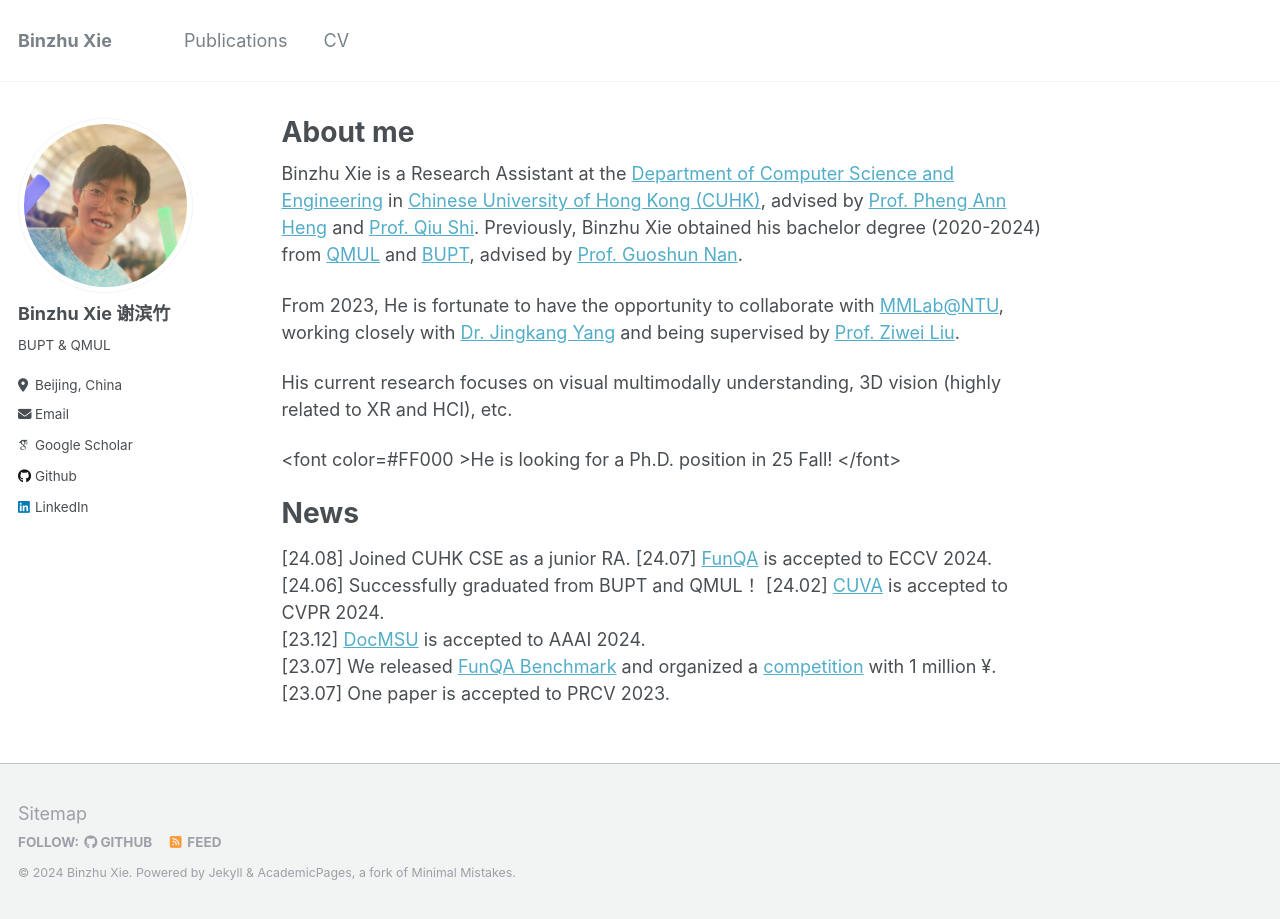
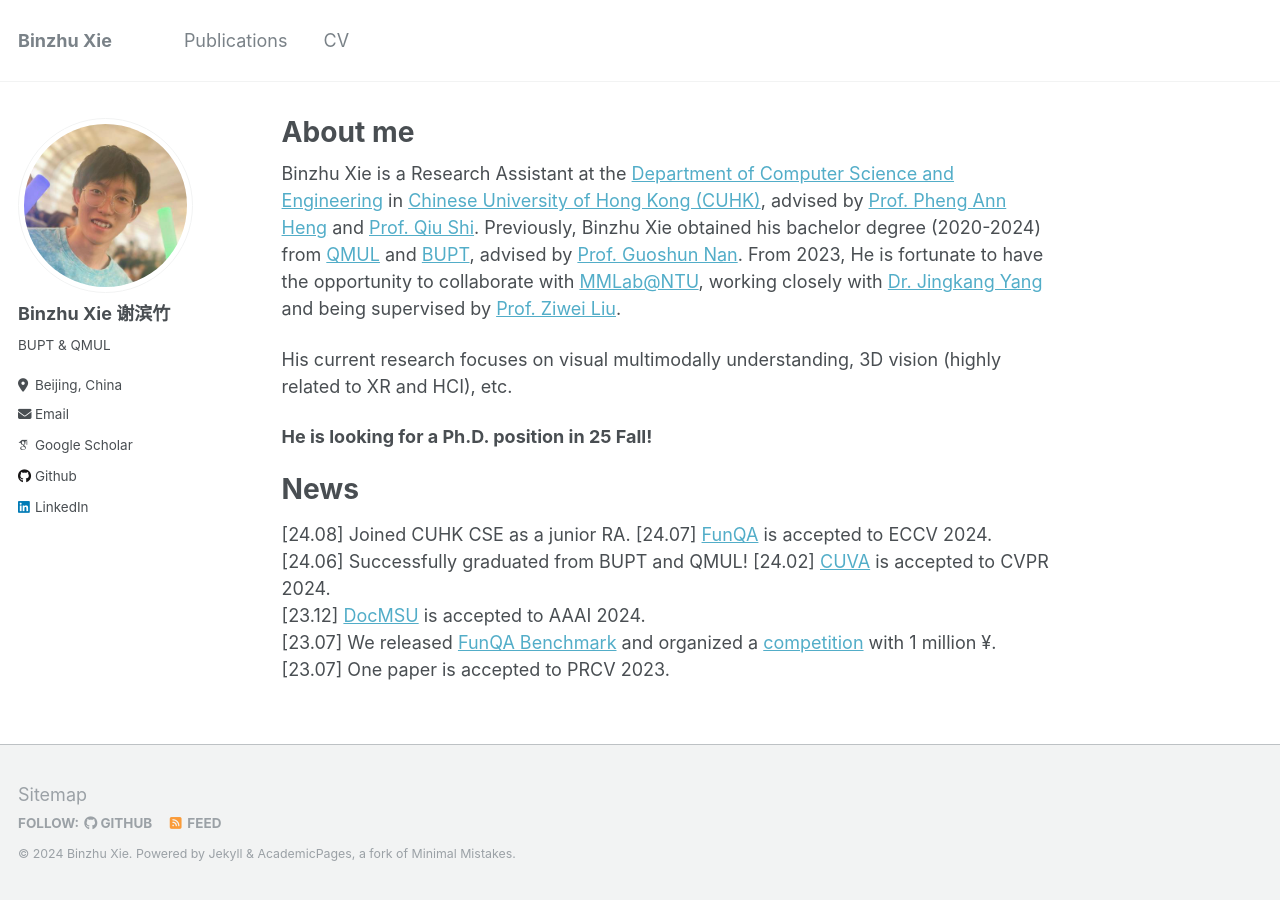
Before and after one commit to Nicous20/Nicous20.github.io, a Jekyll site: the page built from _pages/about.md, in a window 1280 px wide. Built offline with Jekyll 4.4.1, drawn with Linux system fonts in a browser that asks for light colours; some web fonts are replaced.

Commit message:
Update about.md
Templete

```diff
--- a/_pages/about.md
+++ b/_pages/about.md
@@ -8,19 +8,17 @@ redirect_from:
   - /about.html
 ---
 
-Binzhu Xie is a Research Assistant at the [Department of Computer Science and Engineering](https://www.cse.cuhk.edu.hk/) in [Chinese University of Hong Kong (CUHK)](https://www.cuhk.edu.hk/chinese/index.html), advised by [Prof. Pheng Ann Heng](https://www.cse.cuhk.edu.hk/~pheng/) and [Prof. Qiu Shi](https://shiqiu0419.github.io/). Previously, Binzhu Xie obtained his bachelor degree (2020-2024) from [QMUL](https://www.qmul.ac.uk/) and [BUPT](https://www.bupt.edu.cn/), advised by [Prof. Guoshun Nan](https://scholar.google.com/citations?user=uSykWkMAAAAJ&hl=en).
-
-From 2023, He is fortunate to have the opportunity to collaborate with [MMLab@NTU](https://www.mmlab-ntu.com/index.html), working closely with [Dr. Jingkang Yang](https://jingkang50.github.io/) and being supervised by [Prof. Ziwei Liu](https://liuziwei7.github.io/).
+Binzhu Xie is a Research Assistant at the [Department of Computer Science and Engineering](https://www.cse.cuhk.edu.hk/) in [Chinese University of Hong Kong (CUHK)](https://www.cuhk.edu.hk/chinese/index.html), advised by [Prof. Pheng Ann Heng](https://www.cse.cuhk.edu.hk/~pheng/) and [Prof. Qiu Shi](https://shiqiu0419.github.io/). Previously, Binzhu Xie obtained his bachelor degree (2020-2024) from [QMUL](https://www.qmul.ac.uk/) and [BUPT](https://www.bupt.edu.cn/), advised by [Prof. Guoshun Nan](https://scholar.google.com/citations?user=uSykWkMAAAAJ&hl=en). From 2023, He is fortunate to have the opportunity to collaborate with [MMLab@NTU](https://www.mmlab-ntu.com/index.html), working closely with [Dr. Jingkang Yang](https://jingkang50.github.io/) and being supervised by [Prof. Ziwei Liu](https://liuziwei7.github.io/).
 
 His current research focuses on visual multimodally understanding, 3D vision (highly related to XR and HCI), etc.
 
-<font color=#FF000 >He is looking for a Ph.D. position in 25 Fall! </font>
+**He is looking for a Ph.D. position in 25 Fall!**
 
 News
 ======
 [24.08] Joined CUHK CSE as a junior RA.
 [24.07] [FunQA](https://funqa-benchmark.github.io/) is accepted to ECCV 2024.
-[24.06] Successfully graduated from BUPT and QMUL！
+[24.06] Successfully graduated from BUPT and QMUL!
 [24.02] [CUVA](https://github.com/fesvhtr/CUVA) is accepted to CVPR 2024.
 [23.12] [DocMSU](https://github.com/fesvhtr/DocMSU) is accepted to AAAI 2024.
 [23.07] We released [FunQA Benchmark](https://funqa-benchmark.github.io/) and organized a [competition](https://iacc.pazhoulab-huangpu.com/contestdetail?id=64af50154a0ed647faca623a&award=1,000,000) with 1 million ¥.
```
